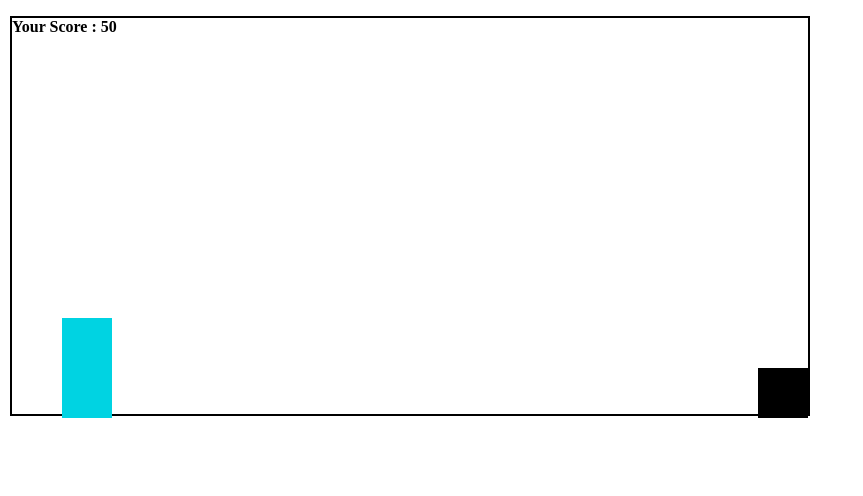
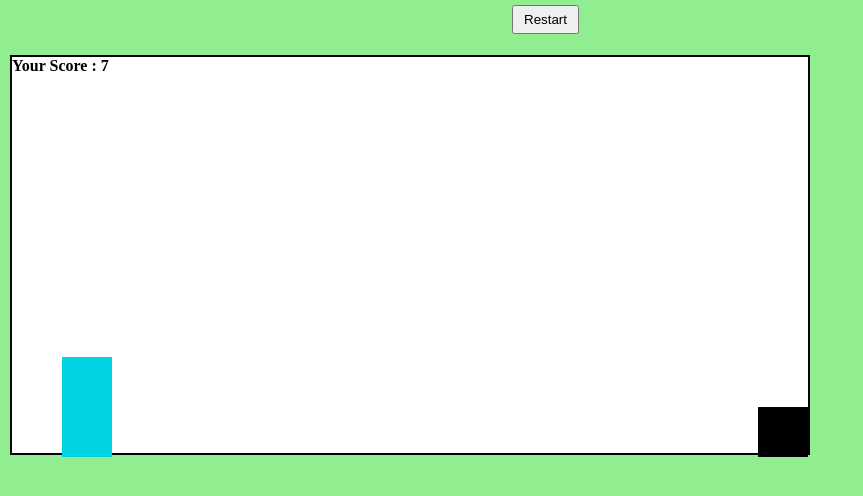
Before and after one commit to ToyBotDroid/Block-Jump, a plain HTML site: page index.html in a window 1280 px wide. Shown: the whole page, without its empty margins (0-863 px from the left). Drawn offline with nearby package versions, Linux system fonts and the light colour scheme.

Commit message:
finally works

```diff
--- a/game.js
+++ b/game.js
@@ -2,6 +2,8 @@ let character = document.querySelector('.character')
 let block = document.querySelector('.block')
 let screen = document.querySelector('.screen')
 let displayScore = document.querySelector('.display-score')
+let restartBtn = document.querySelector('.restart')
+
 
 let score = 0;
 const scoreIncrement = setInterval(()=>{
@@ -21,7 +23,7 @@ screen.addEventListener('click', () => {
   jump()
 })
 
-//spacebar event = keyup or keydown
+
 document.addEventListener('keydown', event => {
   if (event.code === 'Space') {
     jump()
@@ -33,20 +35,13 @@ let detectContact = setInterval(()=>{
 let characterTop = parseInt(window.getComputedStyle(character).getPropertyValue('top'))
 let blockLeft = parseInt(window.getComputedStyle(block).getPropertyValue('Left'))
 
-if( blockLeft === 50 ){
-  alert('you lost')
+if( blockLeft >= 50 && blockLeft <= 100 && characterTop >= 250){
+  alert(`You hit the block. You lost \n Your Score : ${score}`)
+  block.classList.remove('move')
+  clearInterval(scoreIncrement)
 }
+}, 10)
 
-}, 1)
-
-
- // clearInterval(scoreIncrement)
-
-/*
-to make it responsive
-
-1. vh and vw can be implemented. And for checking the  position of the character and block has to be compared assigning a variable each for the window.getComputedStyle(character).getPropertyValue('top') values
-
-2. or make double the code, which i firmly believe isn't worthy or the right way to code
-
-*/
+restartBtn.addEventListener('click', ()=> {
+  location.reload()
+})
--- a/index.html
+++ b/index.html
@@ -7,6 +7,8 @@
   <link rel="stylesheet" href="styles.css">
 </head>
 <body>
+
+  <button class="restart">Restart</button>
   <div class="screen">
     <div class="character "></div>
     <div class="block move"></div>
@@ -21,3 +23,12 @@
   <script src="https://unpkg.com/sweetalert/dist/sweetalert.min.js"></script>
 </body>
 </html>
+
+
+
+<!--
+
+https://code.sololearn.com/WjpE5tRc8MDE
+
+
+-->
--- a/styles.css
+++ b/styles.css
@@ -2,6 +2,10 @@
   box-sizing: border-box;
   padding: 0px;
   margin: 0px;
+}
+
+body{
+  background-color: lightgreen;
 }
 
 .screen{
@@ -11,6 +15,7 @@
   border: 2px solid black;
   width: 800px;
   height: 400px;
+  background-color: #fff;
 }
 
 .character{
@@ -50,4 +55,16 @@
   75%{top: 200px}
   100%{top: 300px;}
 }
-/* Other ways this^ - transform translate */
+/* Other ways to animate this^ - transform translate */
+
+
+button{
+  margin: 5px 40vw;
+  padding: 5px 10px;
+}
+
+
+@media screen and (max-width: 500px) {
+  body {
+    transform: scale(.6) translateX( -100px);
+}
```
